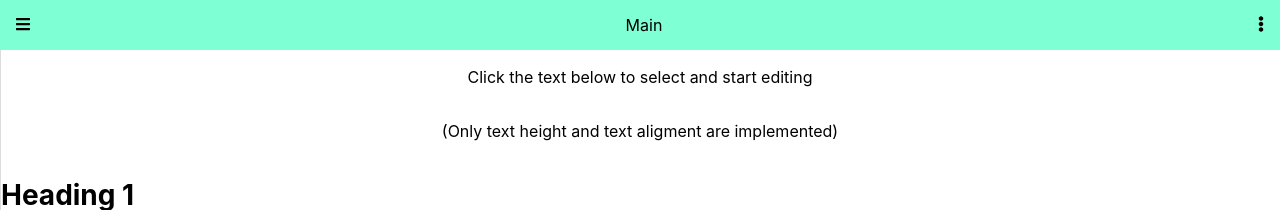
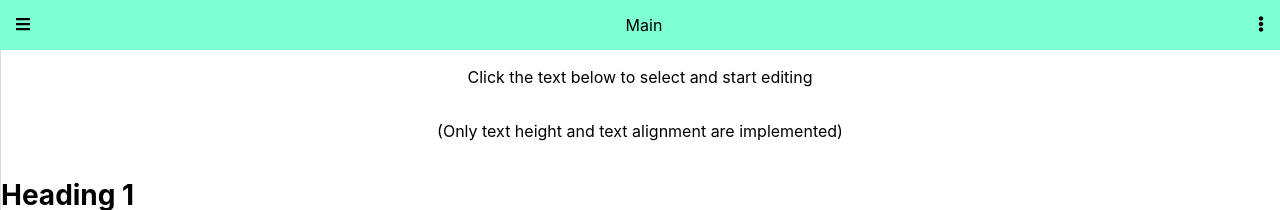
Before and after one commit to thdk/hierarchical-app-toolbar, a React (Create React App) app: page /editor in a window 1280 px wide. Shown: the top 210 px of the page. Built offline with nearby package versions, Linux system fonts and the light colour scheme.

Commit message:
Fix typo

```diff
--- a/src/components/editor/editor.tsx
+++ b/src/components/editor/editor.tsx
@@ -29,7 +29,7 @@ export const Editor = () => {
             className="editor"
         >
             <p>Click the text below to select and start editing</p>
-            <p>(Only text height and text aligment are implemented)</p>
+            <p>(Only text height and text alignment are implemented)</p>
             {state.data.map(i => {
                 return (
                     <Text
```
